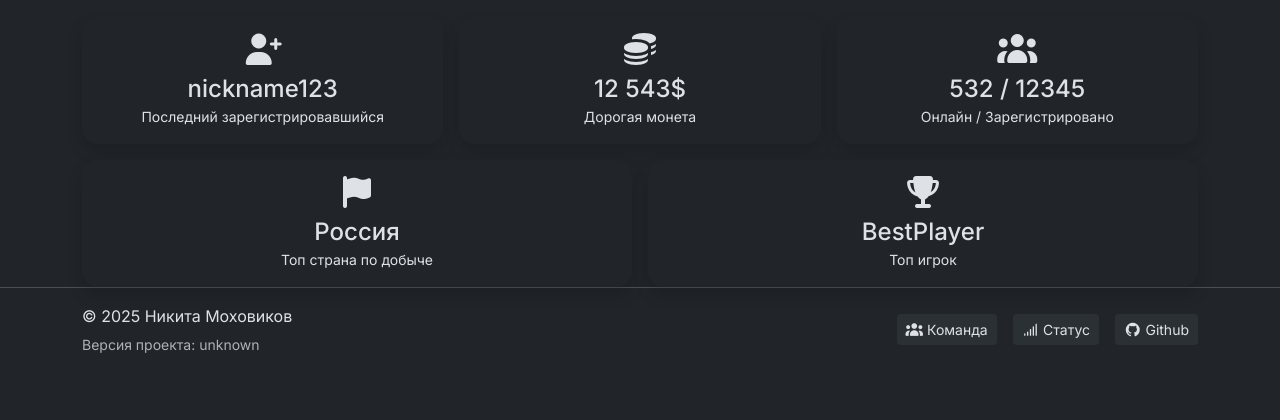
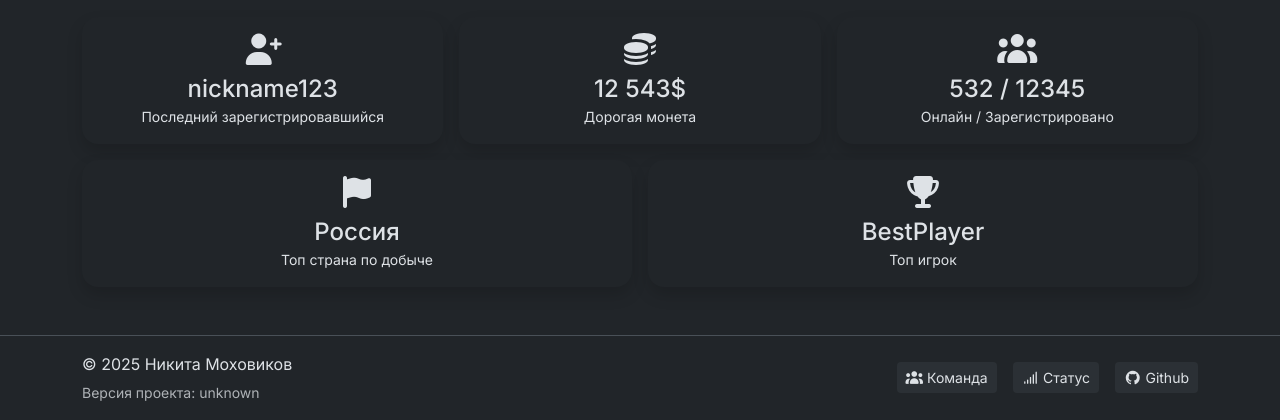
Before and after one commit to mohovikov/virtual-crypto-mining, a Flask app: page / in a window 1280 px wide. Shown: the part 751-1171 px from the top of the page. Before the commit the page ends 1104 px from the top, so only its background shows below. Run offline with Flask 3, Linux system fonts and the light colour scheme; parts of the project's set-up code (start-up, migrations or seed data) failed here and were passed over; some libraries are stand-ins or nearby versions.

Commit message:
Небольшие правки дизайна

```diff
--- a/templates/site/index.html
+++ b/templates/site/index.html
@@ -9,7 +9,7 @@
   </div>
 </div>
 
-<div class="container"style="margin-top: 9rem;">
+<div class="container" style="margin-top: 9rem;">
   <div class="card rounded-4 shadow border-0 overflow-visible">
     <div class="row g-0 align-items-center">
       <div class="col-md-3 text-center position-relative d-none d-md-block">
@@ -26,7 +26,7 @@
 
         <div class="d-flex flex-wrap gap-2">
           {% if current_user.is_authenticated %}
-          <a href="#" class="btn btn-primary rounded-pill px-4">
+          <a href="{{ url_for('site.profile', user_id = current_user.id) }}" class="btn btn-primary rounded-pill px-4">
             <i class="fa-solid fa-user"></i>
             <span>Профиль</span>
           </a>
@@ -58,7 +58,7 @@
   </div>
 </div>
 
-<div class="container mt-5" style="margin-top: 10rem;">
+<div class="container my-5" style="margin-top: 10rem;">
   <div class="row g-3">
 
     <!-- Последний зарегистрировавшийся -->
```
